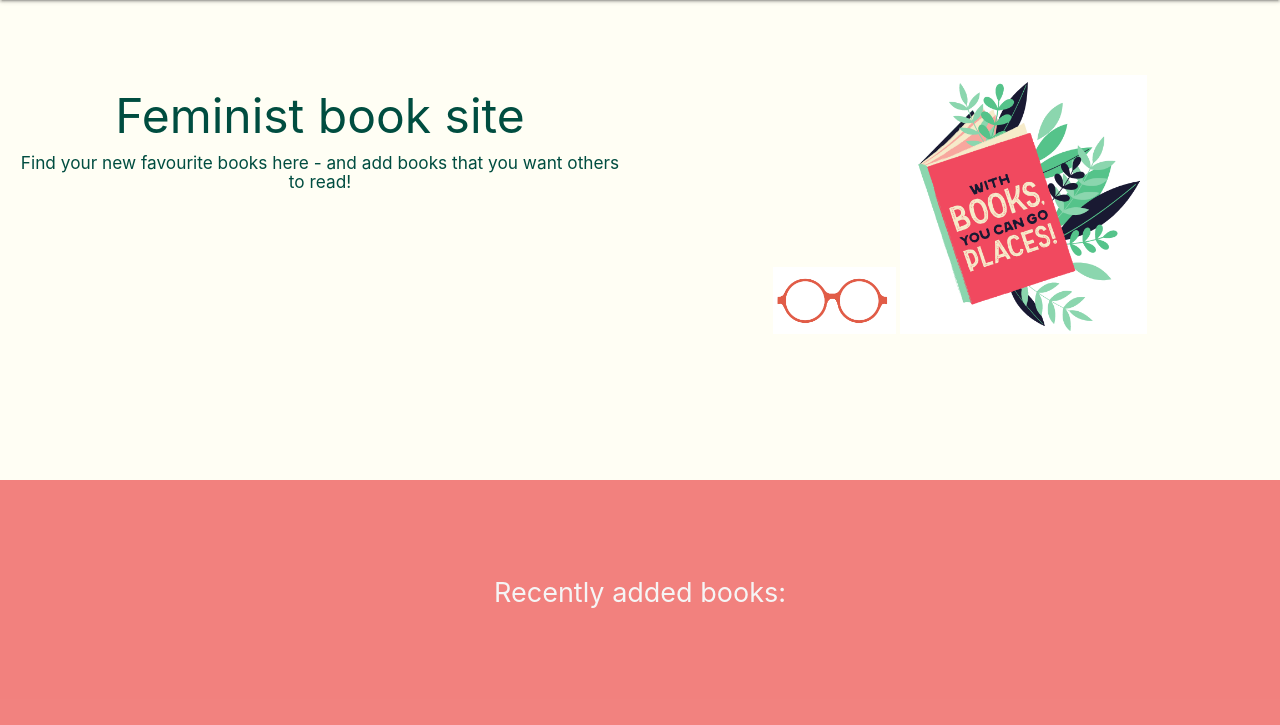
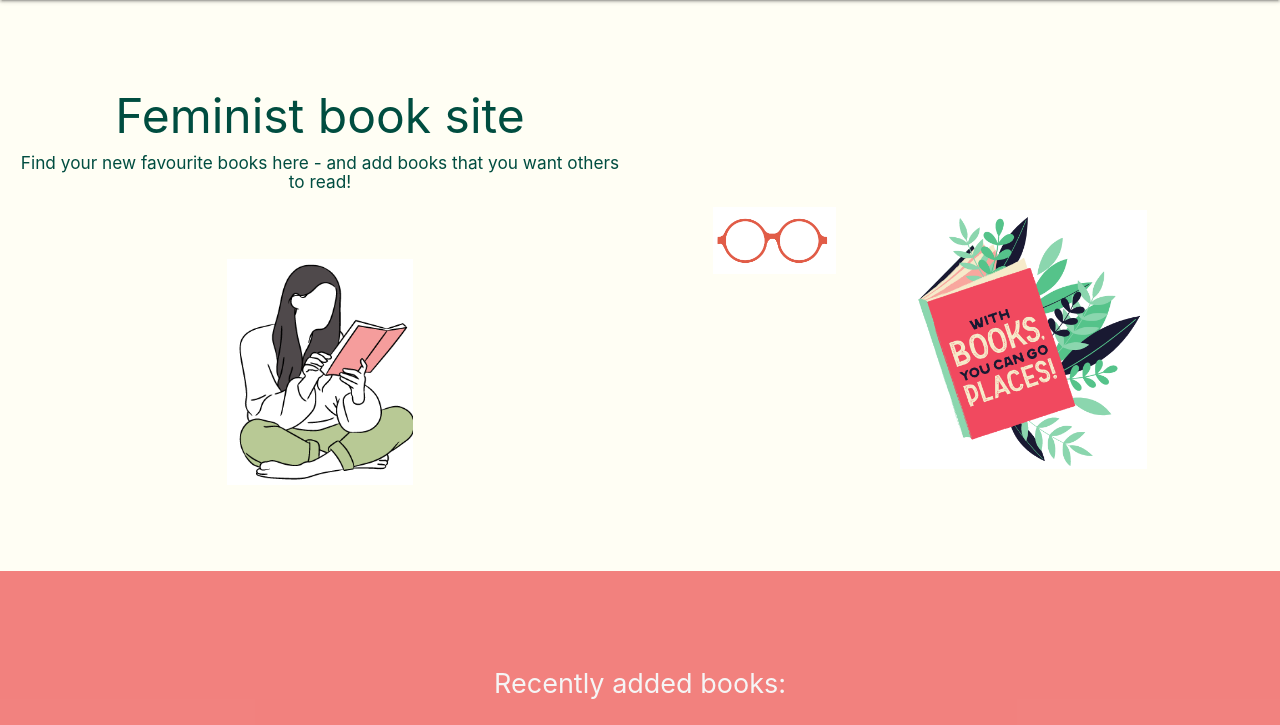
Before and after one commit to mmmangooo/Milestone-project3, a Flask app: page / in a window 1280 px wide. Shown: the part 64-789 px from the top of the page. Run offline with Flask 2, Linux system fonts and the light colour scheme; data that the repository does not hold is empty; some libraries are stand-ins or nearby versions.

Commit message:
Added image to index page

```diff
--- a/static/css/style.css
+++ b/static/css/style.css
@@ -13,16 +13,27 @@ h4 {
     font-size: 1.8rem;
 }
 
+/*--------------------- Images */
+
+.woman-reading {
+    width: 30%;
+    position: relative;
+    top:4rem;
+}
+
 .book-image {
+    display: none;
     width: 40%;
-    margin: 3rem 0 0 0;
+    position: relative;
+    top: 12rem;
 }
 
 .glasses-image {
     display: none;
     width: 20%;
     position: relative;
-    bottom: 0;
+    bottom: 1rem;
+    right: 4rem;
 }
 
 /* --------------Navigation bar */
@@ -165,6 +176,9 @@ footer a {
 }
 
 @media screen and (min-width: 992px) {
+    .book-image {
+        display: inline-block;
+    }
     .glasses-image {
         display: inline-block;
     }
--- a/templates/index.html
+++ b/templates/index.html
@@ -6,7 +6,7 @@
             <div class="col s12 l6">
                 <h1 class="center-align teal-text text-darken-4">Feminist book site</h1>
                 <h6 class="center-align teal-text text-darken-4">Find your new favourite books here - and add books that you want others to read!</h6>
-            </div>
+                <img class="woman-reading" src="{{ url_for('static', filename='./images/woman-reading.png') }}" alt="Woman sitting with her legs crossed and reading a book"></div>
                 <div class="col s12 l6">
                     <img class="glasses-image" src="{{ url_for('static', filename='./images/glasses.png') }}" alt="Pink glasses">
                         <img class="book-image" src="{{ url_for('static', filename='./images/books-image.png') }}" alt="Pink book with a cover saying 'With books, you can go places!', and some green leaves sticking out of it"></div>
```
Also changed, not shown: static/images/woman-reading.png (added). Lines whose indentation alone changed are shown as unchanged.
